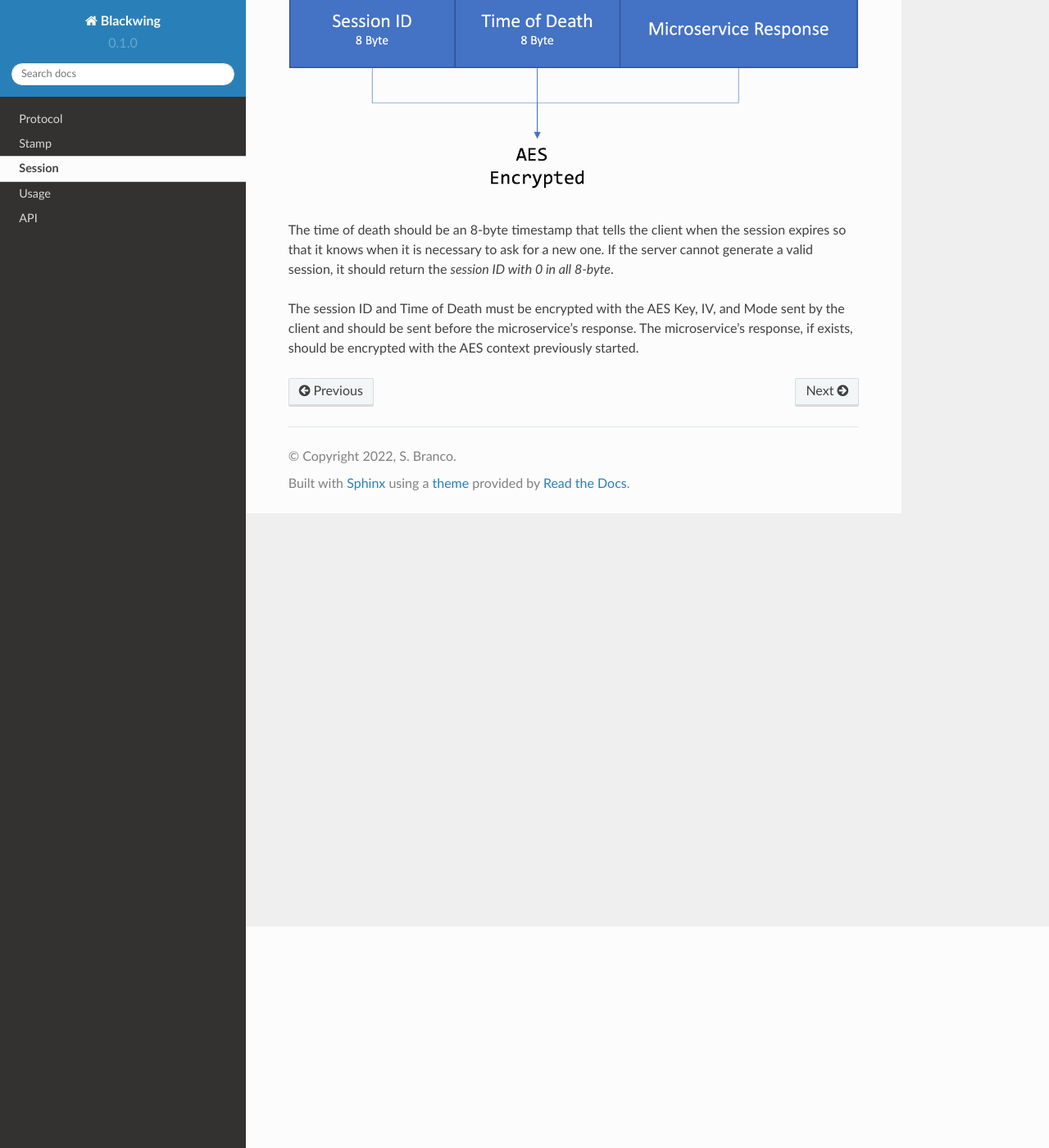
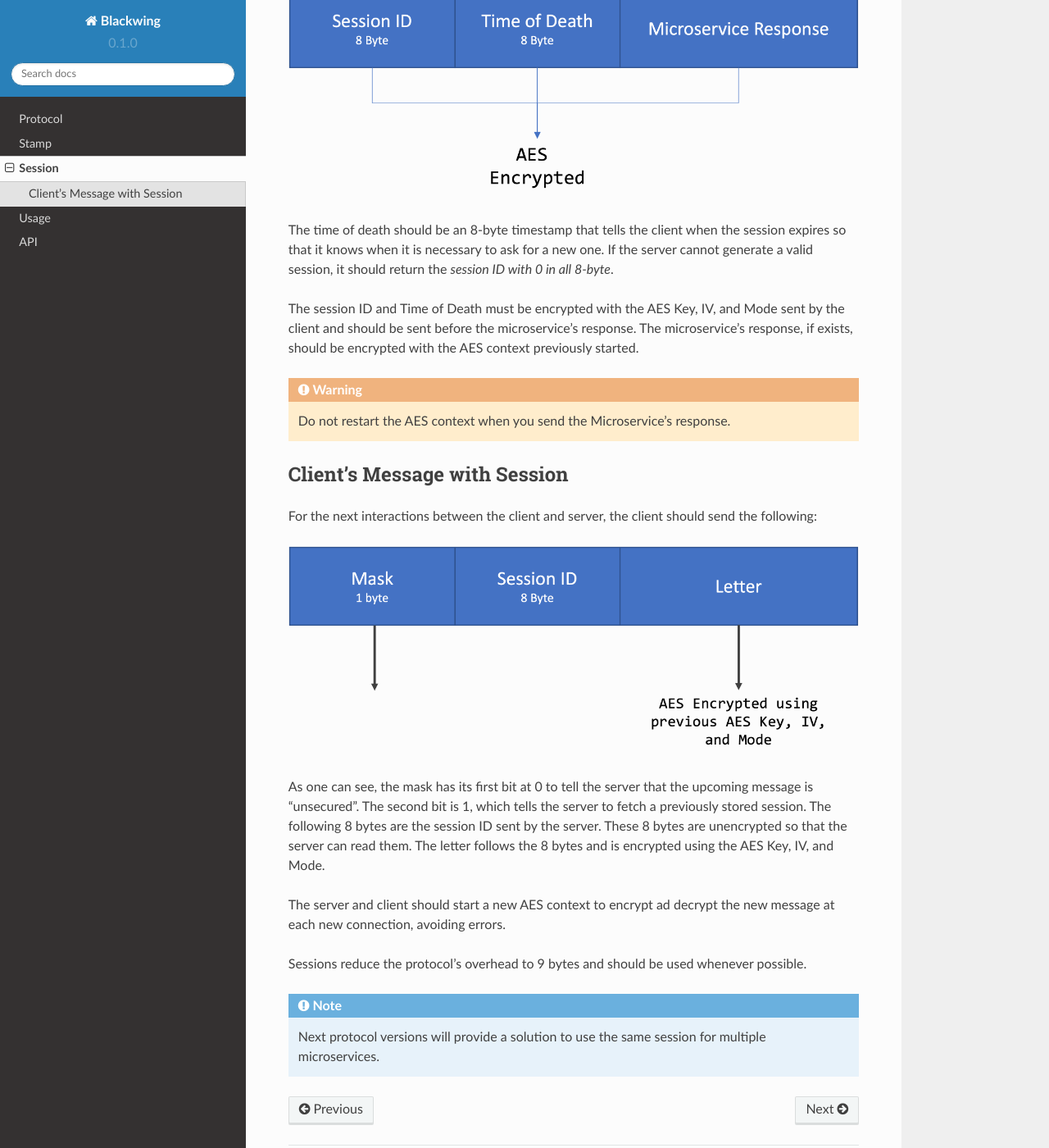
Before and after one commit to asergiobranco/blackwing_documentation, a Sphinx documentation site: the page built from docs/source/session.rst, in a window 1280 px wide and 1400 px high, scrolled down 270 px. Shown: the whole window at 82% size. Built offline with Sphinx 7.4.7 and the Read the Docs theme 2.0.0, drawn with Linux system fonts in a browser that asks for light colours; pages that are not in the unit, such as notebooks, are missing from menus.

Commit message:
Update session.rst

```diff
--- a/docs/source/session.rst
+++ b/docs/source/session.rst
@@ -10,3 +10,29 @@ If the server can store sessions, it should hold the Microservice ID, AES Key, A
 The time of death should be an 8-byte timestamp that tells the client when the session expires so that it knows when it is necessary to ask for a new one. If the server cannot generate a valid session, it should return the `session ID with 0 in all 8-byte`.
 
 The session ID and Time of Death must be encrypted with the AES Key, IV, and Mode sent by the client and should be sent before the microservice's response. The microservice's response, if exists, should be encrypted with the AES context previously started.
+
+
+
+.. warning::
+   Do not restart the AES context when you send the Microservice's response.
+
+
+
+Client's Message with Session
+---------------------------------
+
+For the next interactions between the client and server, the client should send the following:
+
+.. image:: client_w_session.png
+   :width: 800
+   :alt: Mask Representation
+
+As one can see, the mask has its first bit at 0 to tell the server that the upcoming message is "unsecured". The second bit is 1, which tells the server to fetch a previously stored session. The following 8 bytes are the session ID sent by the server. These 8 bytes are unencrypted so that the server can read them. The letter follows the 8 bytes and is encrypted using the AES Key, IV, and Mode.
+
+
+The server and client should start a new AES context to encrypt ad decrypt the new message at each new connection, avoiding errors.
+
+Sessions reduce the protocol's overhead to 9 bytes and should be used whenever possible.
+
+.. note::
+   Next protocol versions will provide a solution to use the same session for multiple microservices.
```
